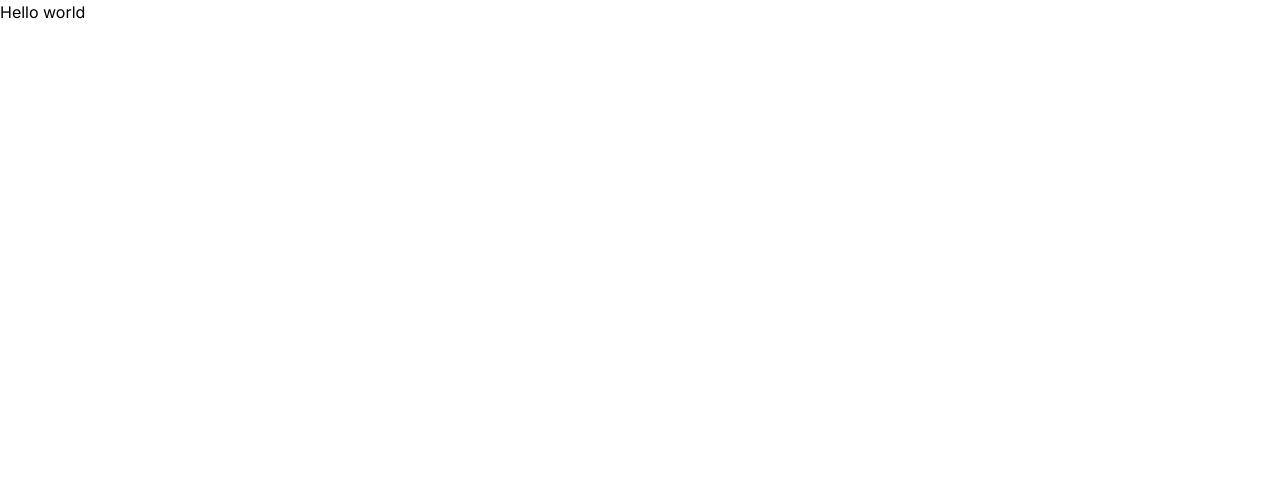
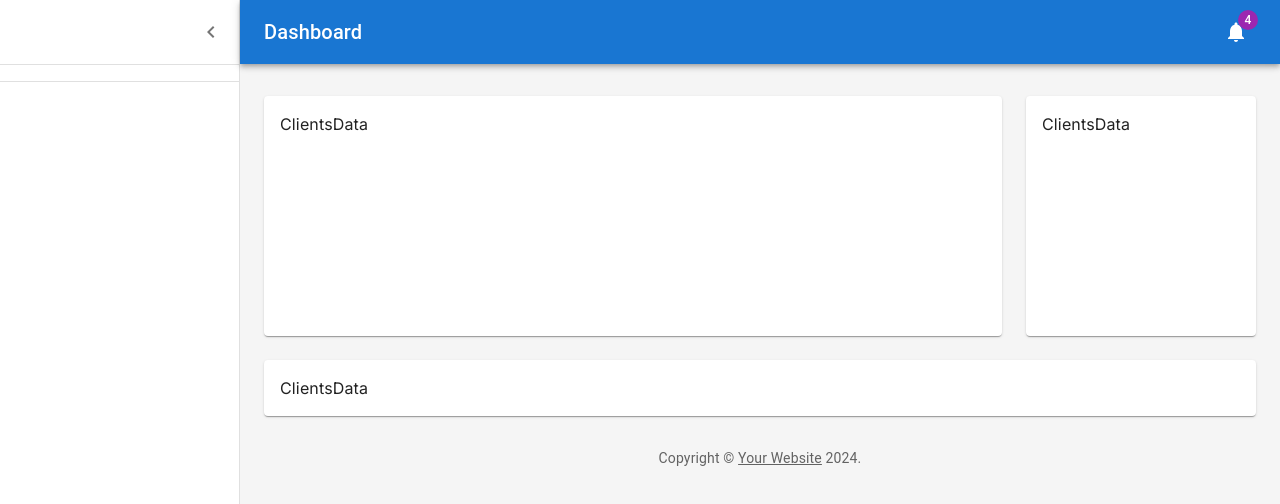
Before and after one commit to PaulWebdeveloper7/fitness, a Next.js app: page /trainee/1 in a window 1280 px wide. Shown: the top 504 px of the page. Built offline with nearby package versions, Linux system fonts and the light colour scheme.

Commit message:
page name fix in sign in

```diff
--- a/app/(auth)/sign-in/page.tsx
+++ b/app/(auth)/sign-in/page.tsx
@@ -52,7 +52,7 @@
 // TODO remove, this demo shouldn't need to reset the theme.
 const defaultTheme = createTheme();
 
-export default function page() {
+export default function Page() {
   const [otp, setOtp] = useState<string>("");
   const [ph, setPh] = useState<string>("");
   const [loading, setLoading] = useState<boolean>(false);
@@ -178,7 +178,7 @@
               <HttpsIcon />
             </Avatar>
             <Typography component="h1" variant="h5">
-              Sign in
+              Sign
             </Typography>
             <Box component="form" noValidate onSubmit={sendOtp} sx={{ mt: 1 }}>
 
@@ -190,7 +190,7 @@
                 onChange={(value: string) => {
                   setPh("+" + value);
                 }}
-                inputStyle={{ width: "100%", padding: "25px" }}
+                inputStyle={{ width: "100%", padding: "20px" }}
 
                 placeholder="Enter phone number"
               />
--- a/app/(root)/trainee/[id]/page.tsx
+++ b/app/(root)/trainee/[id]/page.tsx
@@ -1,11 +1,208 @@
+'use client'
+import * as React from 'react';
+import { styled, createTheme, ThemeProvider } from '@mui/material/styles';
+import CssBaseline from '@mui/material/CssBaseline';
+import MuiDrawer from '@mui/material/Drawer';
+import Box from '@mui/material/Box';
+import MuiAppBar, { AppBarProps as MuiAppBarProps } from '@mui/material/AppBar';
+import Toolbar from '@mui/material/Toolbar';
+import List from '@mui/material/List';
+import Typography from '@mui/material/Typography';
+import Divider from '@mui/material/Divider';
+import IconButton from '@mui/material/IconButton';
+import { mainListItems, secondaryListItems } from '@/components/listItems'
+import Badge from '@mui/material/Badge';
+import Container from '@mui/material/Container';
+import Grid from '@mui/material/Grid';
+import Paper from '@mui/material/Paper';
+import Link from '@mui/material/Link';
+import MenuIcon from '@mui/icons-material/Menu';
+import ChevronLeftIcon from '@mui/icons-material/ChevronLeft';
+import NotificationsIcon from '@mui/icons-material/Notifications';
+import ClientsData from '@/components/ClientsData';
 
-const page = () => {
+function Copyright(props: any) {
   return (
-    <div>
-
-      <div><h1>Hello world </h1></div>
-    </div>
-  )
+    <Typography variant="body2" color="text.secondary" align="center" {...props}>
+      {'Copyright © '}
+      <Link color="inherit" href="https://mui.com/">
+        Your Website
+      </Link>{' '}
+      {new Date().getFullYear()}
+      {'.'}
+    </Typography>
+  );
 }
 
-export default page
+const drawerWidth: number = 240;
+
+interface AppBarProps extends MuiAppBarProps {
+  open?: boolean;
+}
+
+const AppBar = styled(MuiAppBar, {
+  shouldForwardProp: (prop) => prop !== 'open',
+})<AppBarProps>(({ theme, open }) => ({
+  zIndex: theme.zIndex.drawer + 1,
+  transition: theme.transitions.create(['width', 'margin'], {
+    easing: theme.transitions.easing.sharp,
+    duration: theme.transitions.duration.leavingScreen,
+  }),
+  ...(open && {
+    marginLeft: drawerWidth,
+    width: `calc(100% - ${drawerWidth}px)`,
+    transition: theme.transitions.create(['width', 'margin'], {
+      easing: theme.transitions.easing.sharp,
+      duration: theme.transitions.duration.enteringScreen,
+    }),
+  }),
+}));
+
+const Drawer = styled(MuiDrawer, { shouldForwardProp: (prop) => prop !== 'open' })(
+  ({ theme, open }) => ({
+    '& .MuiDrawer-paper': {
+      position: 'relative',
+      whiteSpace: 'nowrap',
+      width: drawerWidth,
+      transition: theme.transitions.create('width', {
+        easing: theme.transitions.easing.sharp,
+        duration: theme.transitions.duration.enteringScreen,
+      }),
+      boxSizing: 'border-box',
+      ...(!open && {
+        overflowX: 'hidden',
+        transition: theme.transitions.create('width', {
+          easing: theme.transitions.easing.sharp,
+          duration: theme.transitions.duration.leavingScreen,
+        }),
+        width: theme.spacing(7),
+        [theme.breakpoints.up('sm')]: {
+          width: theme.spacing(9),
+        },
+      }),
+    },
+  }),
+);
+
+// TODO remove, this demo shouldn't need to reset the theme.
+const defaultTheme = createTheme();
+
+export default function Dashboard() {
+  const [open, setOpen] = React.useState(true);
+  const toggleDrawer = () => {
+    setOpen(!open);
+  };
+
+  return (
+    <ThemeProvider theme={defaultTheme}>
+      <Box sx={{ display: 'flex' }}>
+        <CssBaseline />
+        <AppBar position="absolute" open={open}>
+          <Toolbar
+            sx={{
+              pr: '24px', // keep right padding when drawer closed
+            }}
+          >
+            <IconButton
+              edge="start"
+              color="inherit"
+              aria-label="open drawer"
+              onClick={toggleDrawer}
+              sx={{
+                marginRight: '36px',
+                ...(open && { display: 'none' }),
+              }}
+            >
+              <MenuIcon />
+            </IconButton>
+            <Typography
+              component="h1"
+              variant="h6"
+              color="inherit"
+              noWrap
+              sx={{ flexGrow: 1 }}
+            >
+              Dashboard
+            </Typography>
+            <IconButton color="inherit">
+              <Badge badgeContent={4} color="secondary">
+                <NotificationsIcon />
+              </Badge>
+            </IconButton>
+          </Toolbar>
+        </AppBar>
+        <Drawer variant="permanent" open={open}>
+          <Toolbar
+            sx={{
+              display: 'flex',
+              alignItems: 'center',
+              justifyContent: 'flex-end',
+              px: [1],
+            }}
+          >
+            <IconButton onClick={toggleDrawer}>
+              <ChevronLeftIcon />
+            </IconButton>
+          </Toolbar>
+          <Divider />
+          <List component="nav">
+            {''}
+            <Divider sx={{ my: 1 }} />
+            {''}
+          </List>
+        </Drawer>
+        <Box
+          component="main"
+          sx={{
+            backgroundColor: (theme) =>
+              theme.palette.mode === 'light'
+                ? theme.palette.grey[100]
+                : theme.palette.grey[900],
+            flexGrow: 1,
+            height: '100vh',
+            overflow: 'auto',
+          }}
+        >
+          <Toolbar />
+          <Container maxWidth="lg" sx={{ mt: 4, mb: 4 }}>
+            <Grid container spacing={3}>
+              {/* Chart */}
+              <Grid item xs={12} md={8} lg={9}>
+                <Paper
+                  sx={{
+                    p: 2,
+                    display: 'flex',
+                    flexDirection: 'column',
+                    height: 240,
+                  }}
+                >
+                  <ClientsData />
+                </Paper>
+              </Grid>
+              {/* Recent Deposits */}
+              <Grid item xs={12} md={4} lg={3}>
+                <Paper
+                  sx={{
+                    p: 2,
+                    display: 'flex',
+                    flexDirection: 'column',
+                    height: 240,
+                  }}
+                >
+                  <ClientsData />
+                </Paper>
+              </Grid>
+              {/* Recent Orders */}
+              <Grid item xs={12}>
+                <Paper sx={{ p: 2, display: 'flex', flexDirection: 'column' }}>
+                  <ClientsData />
+                </Paper>
+              </Grid>
+            </Grid>
+            <Copyright sx={{ pt: 4 }} />
+          </Container>
+        </Box>
+      </Box>
+    </ThemeProvider>
+  );
+}
--- a/components/Carousel.jsx
+++ b/components/Carousel.jsx
@@ -62,7 +62,7 @@
             className="w-screen flex-shrink-0 flex justify-center items-center "
           >
             <div className="relative w-screen flex justify-center bg-black h-screen items-center">
-            <Image src={slide.imageUrl} alt={slide.text} layout="fill" objectFit="cover" />
+            <img src={slide.imageUrl} alt={slide.text}  className="w-full h-screen object-cover" />
               <div className="absolute inset-0 flex items-center justify-center bg-black bg-opacity-50 text-white flex-col gap-4 ">
                 <h2 className="text-5xl font-extrabold text-center">
                   {slide.title}
--- /dev/null
+++ b/components/ClientsData.tsx
@@ -0,0 +1,9 @@
+import React from 'react'
+
+const ClientsData = () => {
+  return (
+    <div>ClientsData</div>
+  )
+}
+
+export default ClientsData
--- a/components/FirebaseConfig.tsx
+++ b/components/FirebaseConfig.tsx
@@ -1,5 +1,4 @@
 // firebaseConfig.js
-import firebase from "firebase/app";
 
 import { initializeApp } from 'firebase/app';
 import { getAuth } from 'firebase/auth';
@@ -16,8 +15,3 @@
 
 const app = initializeApp(firebaseConfig);
  export const auth = getAuth(app);
- if (!firebaseConfig) {
-  firebase.initializeApp(firebaseConfig);
-}
-
-export default firebase;
--- /dev/null
+++ b/components/listItems.tsx
@@ -0,0 +1,73 @@
+'use client'
+import * as React from 'react';
+import ListItemButton from '@mui/material/ListItemButton';
+import ListItemIcon from '@mui/material/ListItemIcon';
+import ListItemText from '@mui/material/ListItemText';
+import ListSubheader from '@mui/material/ListSubheader';
+import DashboardIcon from '@mui/icons-material/Dashboard';
+import ShoppingCartIcon from '@mui/icons-material/ShoppingCart';
+import PeopleIcon from '@mui/icons-material/People';
+import BarChartIcon from '@mui/icons-material/BarChart';
+import LayersIcon from '@mui/icons-material/Layers';
+import AssignmentIcon from '@mui/icons-material/Assignment';
+
+export const mainListItems = (
+  <React.Fragment>
+    <ListItemButton>
+      <ListItemIcon>
+        <DashboardIcon />
+      </ListItemIcon>
+      <ListItemText primary="Dashboard" />
+    </ListItemButton>
+    <ListItemButton>
+      <ListItemIcon>
+        <ShoppingCartIcon />
+      </ListItemIcon>
+      <ListItemText primary="Orders" />
+    </ListItemButton>
+    <ListItemButton>
+      <ListItemIcon>
+        <PeopleIcon />
+      </ListItemIcon>
+      <ListItemText primary="Customers" />
+    </ListItemButton>
+    <ListItemButton>
+      <ListItemIcon>
+        <BarChartIcon />
+      </ListItemIcon>
+      <ListItemText primary="Reports" />
+    </ListItemButton>
+    <ListItemButton>
+      <ListItemIcon>
+        <LayersIcon />
+      </ListItemIcon>
+      <ListItemText primary="Integrations" />
+    </ListItemButton>
+  </React.Fragment>
+);
+
+export const secondaryListItems = (
+  <React.Fragment>
+    <ListSubheader component="div" inset>
+      Saved reports
+    </ListSubheader>
+    <ListItemButton>
+      <ListItemIcon>
+        <AssignmentIcon />
+      </ListItemIcon>
+      <ListItemText primary="Current month" />
+    </ListItemButton>
+    <ListItemButton>
+      <ListItemIcon>
+        <AssignmentIcon />
+      </ListItemIcon>
+      <ListItemText primary="Last quarter" />
+    </ListItemButton>
+    <ListItemButton>
+      <ListItemIcon>
+        <AssignmentIcon />
+      </ListItemIcon>
+      <ListItemText primary="Year-end sale" />
+    </ListItemButton>
+  </React.Fragment>
+);
```
